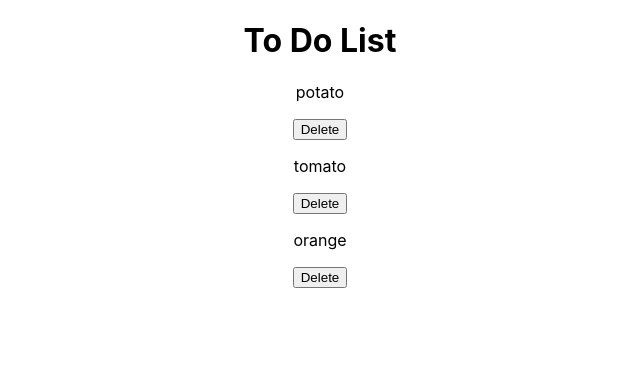
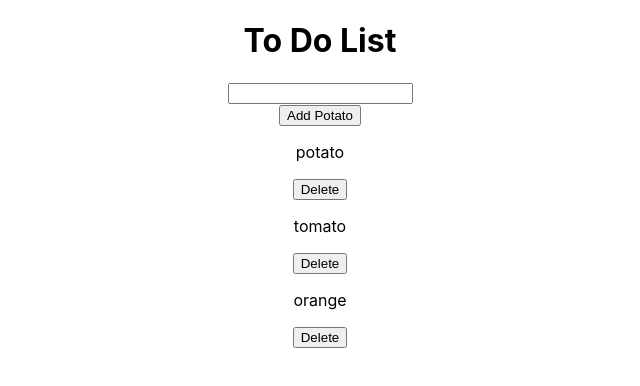
Before and after one commit to thudsonbu/todo-list, a React (Create React App) app: page / in a window 1280 px wide. Shown: the top 386 px of the page, without its empty margins (320-960 px from the left). Built offline with nearby package versions, Linux system fonts and the light colour scheme.

Commit message:
Add to list is working

```diff
--- a/src/NewItemForm.js
+++ b/src/NewItemForm.js
@@ -0,0 +1,45 @@
+import React, { Component } from 'react';
+import uuid from "uuid/v4";
+import './NewItemForm.css';
+
+class NewItemForm extends Component{
+    constructor(props) {
+        super(props);
+        this.state = {
+            content: "",
+        }
+        this.handleChange = this.handleChange.bind(this);
+        this.handleSubmit = this.handleSubmit.bind(this);
+    }
+    handleChange(evt) {
+        this.setState({
+            [evt.target.name]: evt.target.value
+        });
+    }
+    handleSubmit(evt) {
+        evt.preventDefault();
+        const newItem  = { ...this.state, id: uuid() };
+        this.props.addItem(newItem);
+        this.setState({
+            content: "",
+        });
+    }
+    render(){
+        return(
+            <form onSubmit={this.handleSubmit}>
+                <div>
+                    <input
+                        type='text'
+                        name='content'
+                        value={this.state.content}
+                        onChange={this.handleChange}
+                        id='content'
+                    />
+                </div>
+                <button>Add Potato</button>
+            </form>
+        )
+    }
+}
+
+export default NewItemForm;
--- a/src/TodoItem.js
+++ b/src/TodoItem.js
@@ -2,14 +2,12 @@ import React, { Component } from 'react';
 import './TodoItem.css';
 
 class TodoItem extends Component {
-
     render() {
         return (
             <div className="TodoItem">
                 <p>{this.props.content}</p>
                 <button>Delete</button>
             </div>
-
         )
     }
 }
--- a/src/TodoList.js
+++ b/src/TodoList.js
@@ -1,41 +1,42 @@
 import React, { Component } from 'react';
 import './TodoList.css';
 import TodoItem from './TodoItem';
+import NewItemForm from './NewItemForm';
 
 class TodoList extends Component{
-
     constructor(props) {
         super(props);
         this.state = {
             items: [{content: "potato"},{content: "tomato"},{content: "orange"}],
         }
+        this.addItem = this.addItem.bind(this);
+        this.removeItem = this.removeItem.bind(this);
+        this.editItem = this.editItem.bind(this);
     }
-
     addItem(newItem){
         this.setState({
             items: [...this.state.items, newItem]
         });
     }
-
     removeItem(id) {
         this.setState({
-            items: this.state.items.filter(box => box.id !== id)
+            items: this.state.items.filter(item => item.id !== id)
         });
     }
-
     editItem(id){
 
     }
-
     render() {
         const items = this.state.items.map(item => (
             <TodoItem
                 content = {item.content}
+                removeItem = {this.removeItem}
             />
         ));
         return (
             <div>
                 <h1>To Do List</h1>
+                <NewItemForm addItem={this.addItem}/>
                 {items}
             </div>
         )
```
